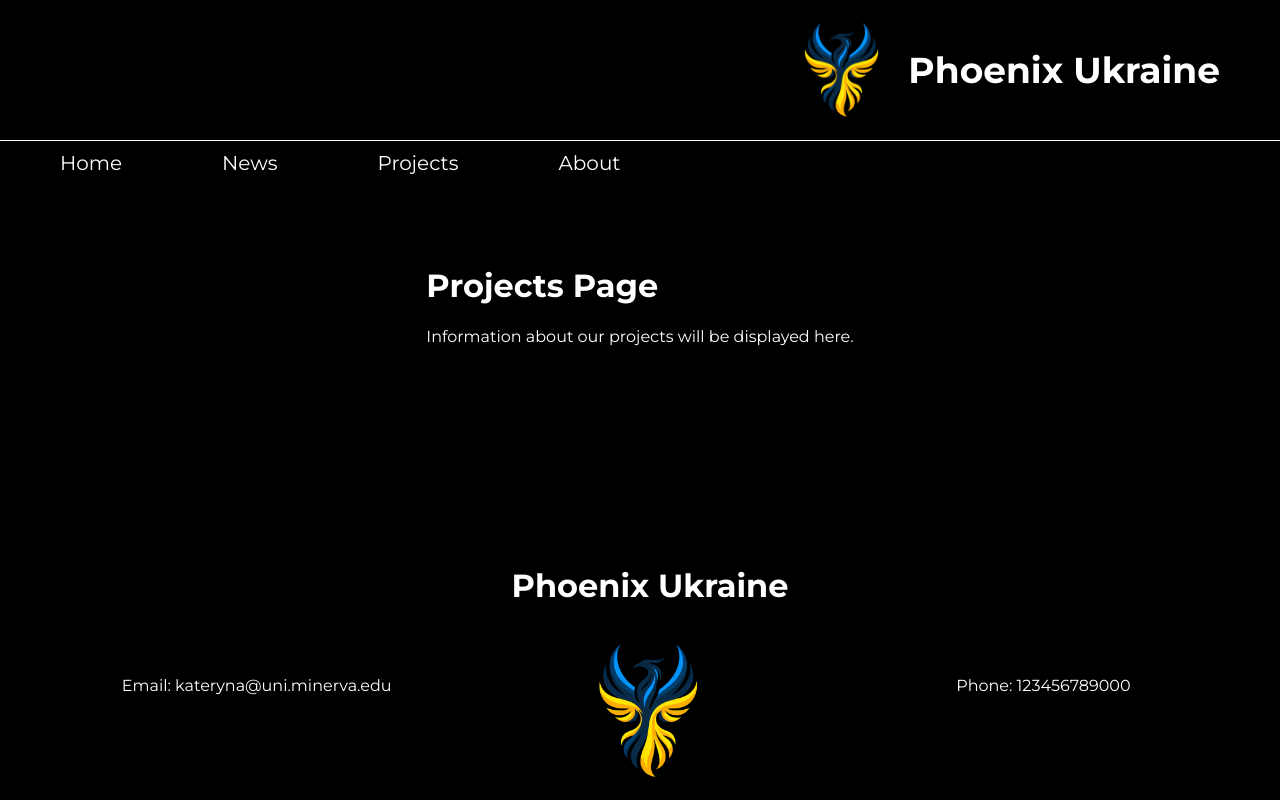
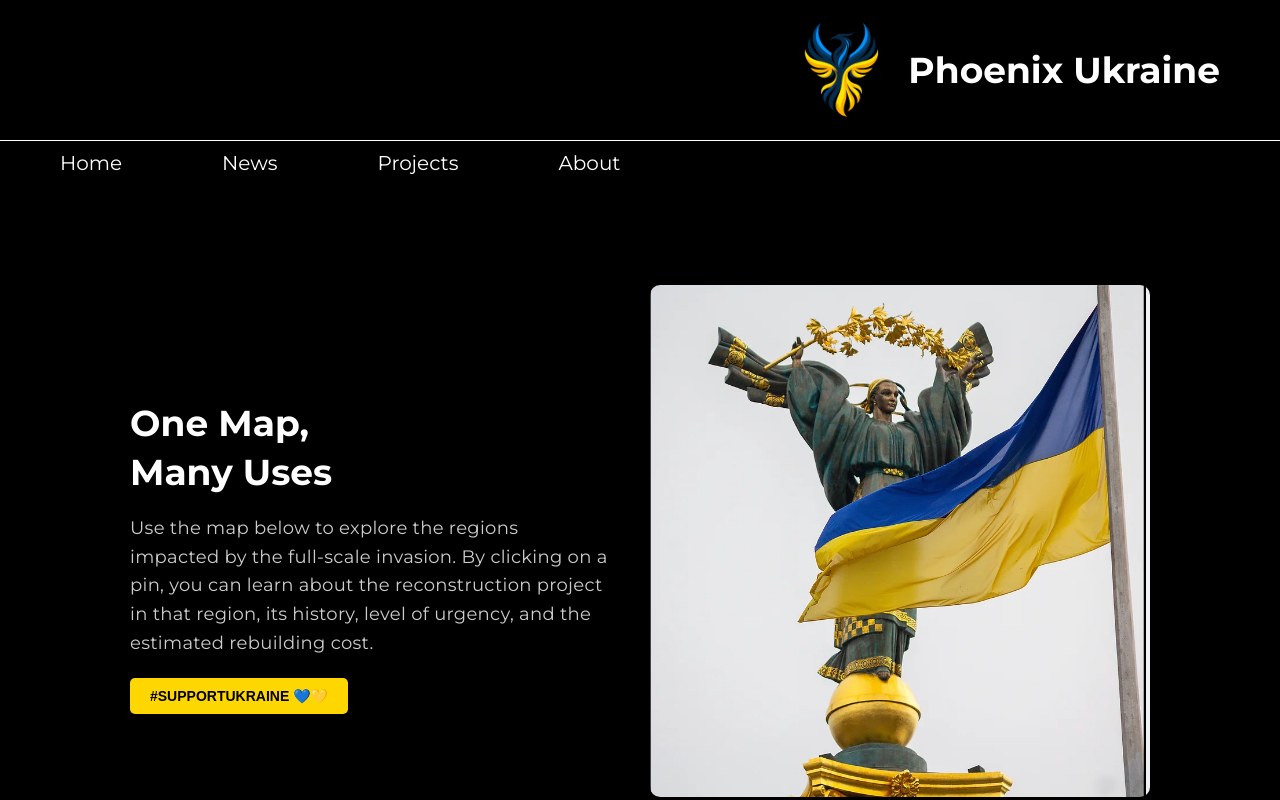
Before and after one commit to katyaivaniuk/Phoenix-Project, a React (Create React App) app in the folder frontend/: page /projects in a window 1280 px wide. Shown: the top 800 px of the page. Built offline with nearby package versions, Linux system fonts and the light colour scheme; no server answers.

Commit message:
Created the first section of the Projects Page

```diff
--- /dev/null
+++ b/frontend/src/components/Projects/Projects.css
@@ -0,0 +1,82 @@
+
+.projects-page-content {
+    display: flex;
+    flex-direction: column;
+    align-items: center;
+    padding: 40px;
+}
+
+.projects-page-intro {
+    display: flex;
+    flex-direction: row;
+    align-items: center;
+    justify-content: space-between;
+    width: 100%;
+    max-width: 1200px;
+    margin: 0 auto;
+}
+
+.projects-intro-text {
+    max-width: 500px;
+    text-align: left;
+    padding-right: 20px;
+}
+
+.projects-heading {
+    font-size: 36px;
+    color: #fff;
+    line-height: 1.2;
+    margin-bottom: 20px;
+    display: flex;
+    flex-direction: column;
+    text-align: left;
+}
+
+.projects-heading-line1 {
+    display: block;
+    font-weight: bold;
+}
+
+.projects-heading-line2 {
+    display: block;
+    margin-top: 5px;
+    font-weight: bold;
+}
+
+
+.projects-description {
+    font-size: 18px;
+    color: #ccc;
+    margin-bottom: 20px;
+    line-height: 1.6;
+    letter-spacing: 0.3px;
+    padding-right: 20px;
+}
+
+.projects-support-button {
+    padding: 10px 20px;
+    background-color: #FFD700;
+    color: #000;
+    cursor: pointer;
+    border-radius: 5px;
+    font-size: 14px;
+    font-weight: bold;
+    border: none;
+    text-transform: uppercase;
+    display: inline-flex;
+    align-items: center;
+    gap: 5px;
+    transition: background-color 0.3s, transform 0.3s;
+}
+
+.projects-support-button:hover {
+    background-color: #FFC107;
+    transform: scale(1.05);
+}
+
+.projects-intro-image img {
+    width: 500px;
+    height: auto;
+    object-fit: cover;
+    border-radius: 10px;
+}
--- a/frontend/src/components/Projects/Projects.js
+++ b/frontend/src/components/Projects/Projects.js
@@ -1,12 +1,26 @@
 import React from 'react';
+import './Projects.css';
 
 function Projects() {
-    return (
-        <div>
-            <h1>Projects Page</h1>
-            <p>Information about our projects will be displayed here.</p>
+  return (
+    <section className="projects-page-content">
+      <div className="projects-page-intro">
+        <div className="projects-intro-text">
+          <h1 className="projects-heading">
+            <span className="projects-heading-line1">One Map,</span>
+            <span className="projects-heading-line2">Many Uses</span>
+          </h1>
+          <p className="projects-description">
+            Use the map below to explore the regions impacted by the full-scale invasion. By clicking on a pin, you can learn about the reconstruction project in that region, its history, level of urgency, and the estimated rebuilding cost.
+          </p>
+          <button className="projects-support-button">#SUPPORTUKRAINE 💙💛</button>
         </div>
-    );
+        <div className="projects-intro-image">
+          <img src="/images/Flag.png" alt="Independence Statue" />
+        </div>
+      </div>
+    </section>
+  );
 }
 
 export default Projects;
```
Also changed, not shown: frontend/public/images/Flag.png (added).
